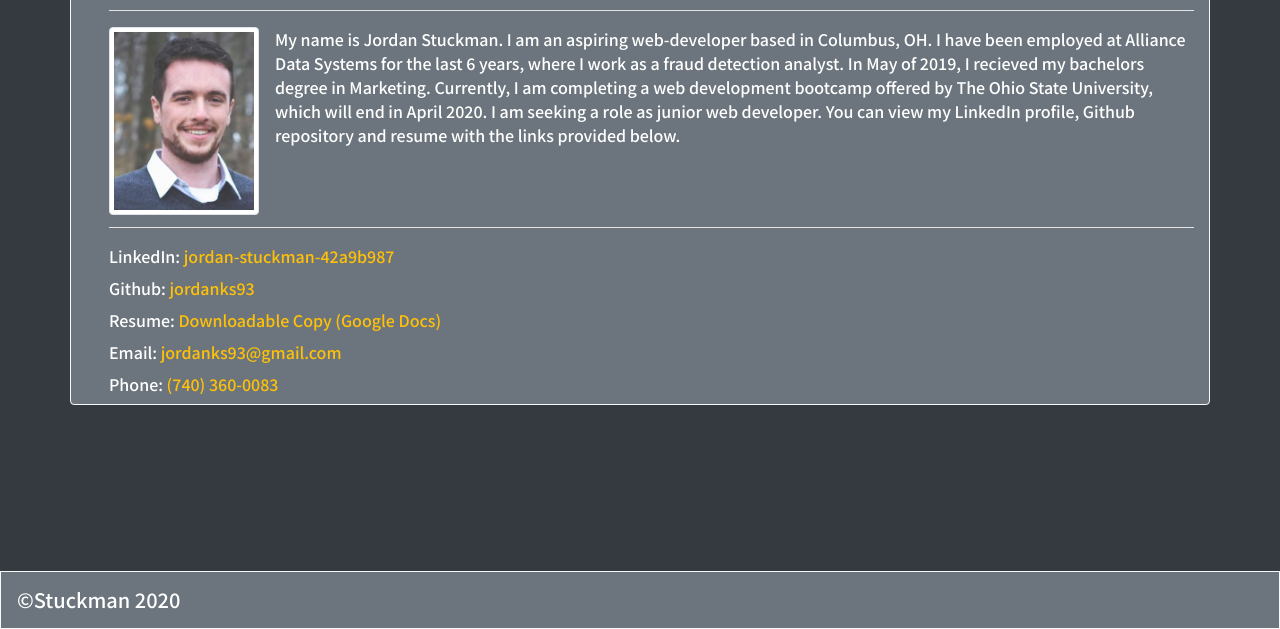
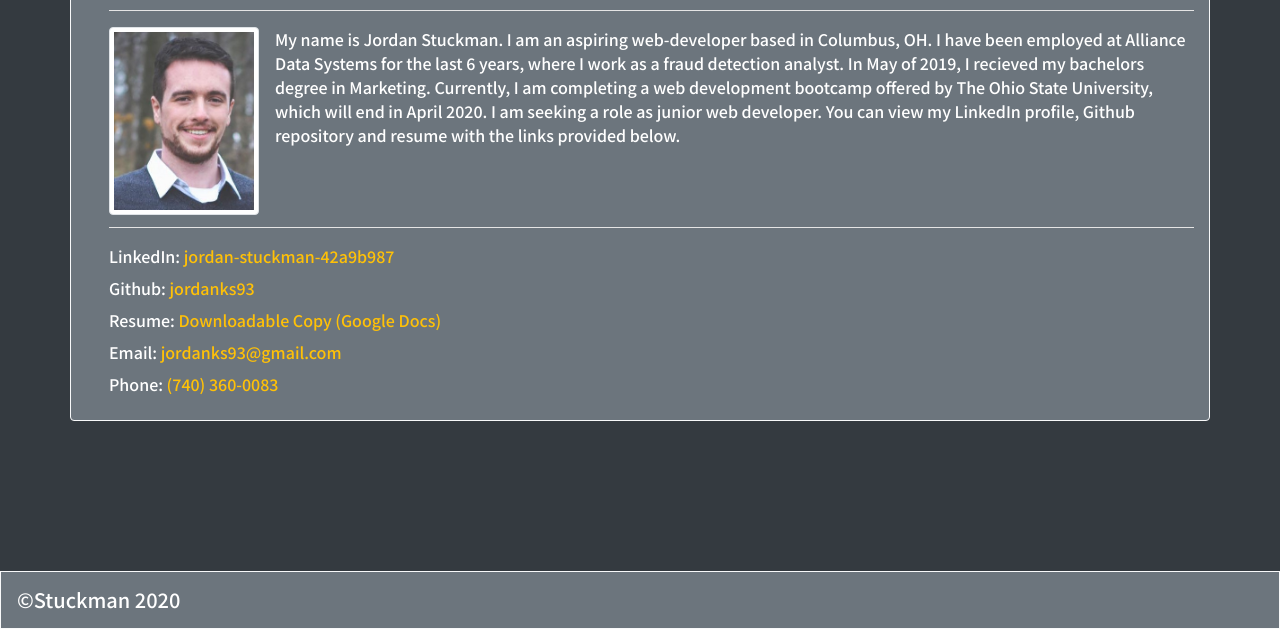
Before and after one commit to jordanks93/Responsive-Portfolio, a plain HTML site: page index.html in a window 1280 px wide. Shown: the part 171-800 px from the top of the page. Drawn offline with nearby package versions, Linux system fonts and the light colour scheme.

Commit message:
updated aboutMe section padding

```diff
--- a/index.html
+++ b/index.html
@@ -42,7 +42,7 @@
   <!--About Me Section-->
   <section>
     <div id="aboutMe"
-      class="container mt-5 mb-5 pt-3 border border-secondary rounded bg-secondary text-white border border-light">
+      class="container mt-5 mb-5 py-3 border border-secondary rounded bg-secondary text-white border border-light">
       <div class="row ml-2">
         <div class="col-12">
           <div class="page-header">
--- a/style.css
+++ b/style.css
@@ -7,7 +7,7 @@ p {
 }
 
 body {
-    /* background-image: url('https://wallpaperaccess.com/full/396538.jpg'; */
+    /* background-image: url('https://esupport.ws/wp-content/uploads/2014/06/dark-website-background.jpg'); */
     font-family: 'Noto Sans JP', sans-serif;
 }
 
```
